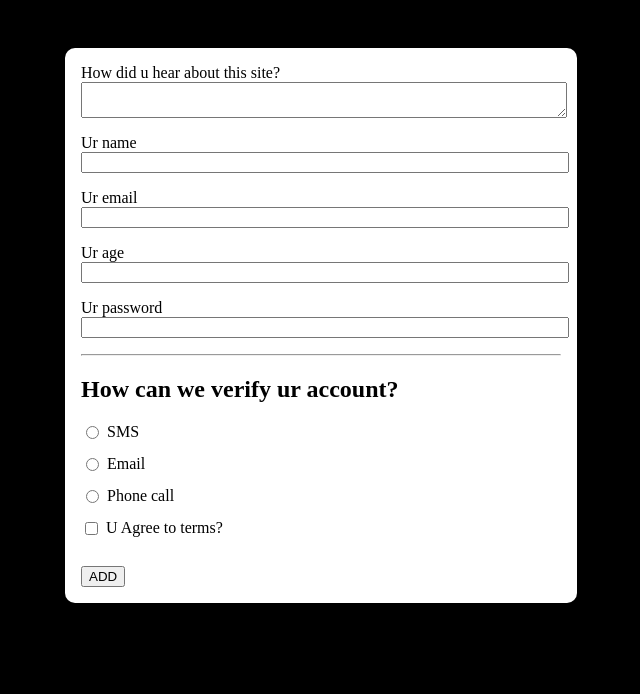
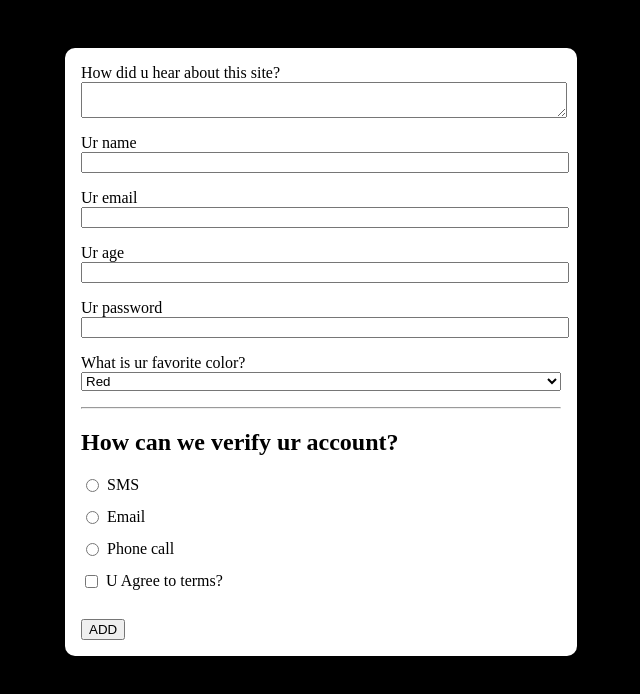
Before and after one commit to nedimm1/Web_development_course_project_1, a plain HTML site: page siteNoFive/index.html in a window 1280 px wide. Shown: the whole page, without its empty margins (319-959 px from the left). Drawn offline with Linux system fonts and the light colour scheme.

Commit message:
adding a dropdown

```diff
--- a/siteNoFive/formStyles.css
+++ b/siteNoFive/formStyles.css
@@ -11,7 +11,7 @@ form {
 
 }
 
-input, textarea {
+input, textarea, select {
     width: 100%;
     display: block;
     margin-bottom: 1rem;
--- a/siteNoFive/index.html
+++ b/siteNoFive/index.html
@@ -19,6 +19,12 @@
       <input type="number" name="user-age" id="UAge">
       <label for="UPassword">Ur password</label>
       <input type="password" name="user-password" id="UPassword">
+      <label for="fav-color">What is ur favorite color?</label>
+      <select name="favorite-color" id="fav-color">
+         <option>Red</option>
+         <option>Blue</option>
+         <option>Orange</option>
+      </select>
       <hr>
       <h2>How can we verify ur account?</h2>
       <div class="form-control-inline">
```
